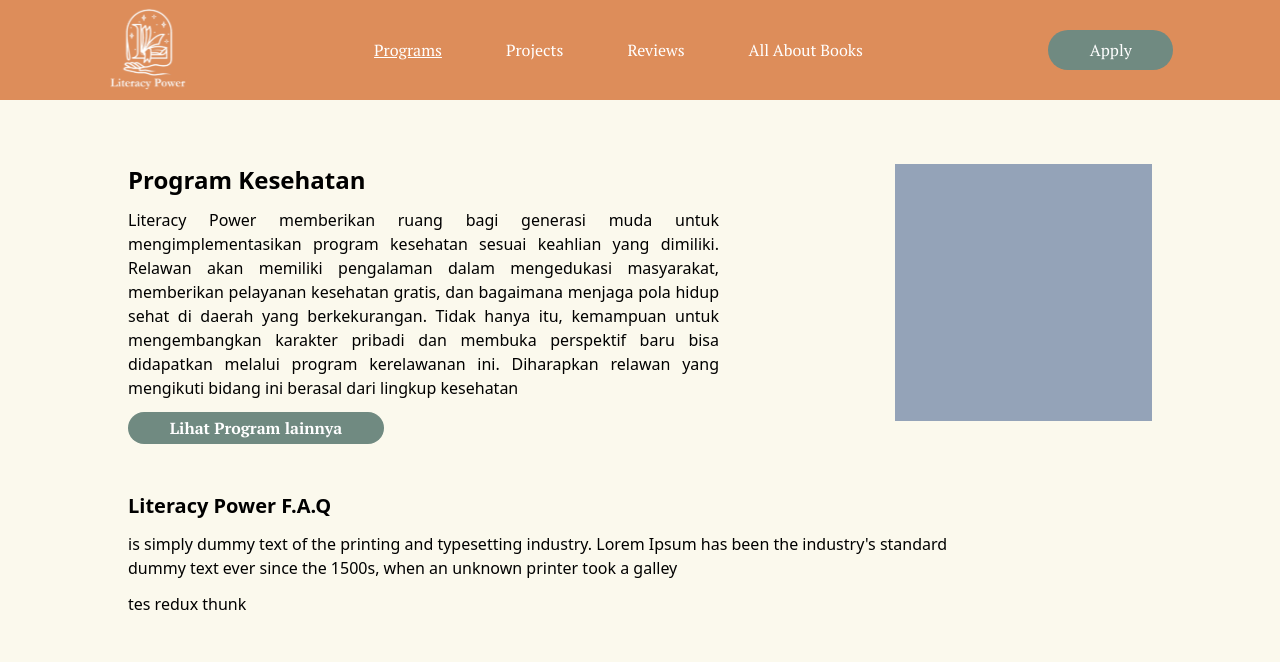
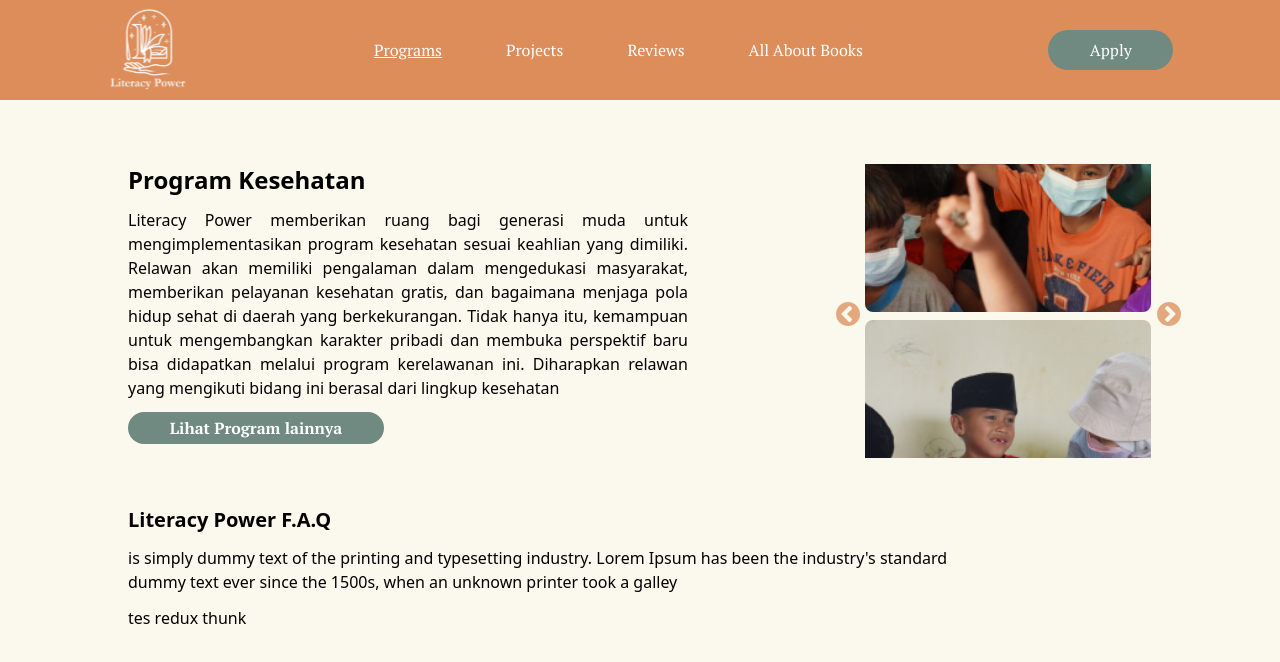
Before and after one commit to literacypowerdev/literacypowerindonesia, a Next.js app: page /programs/kesehatan in a window 1280 px wide. Shown: the top 662 px of the page. Built offline with nearby package versions, Linux system fonts and the light colour scheme; no server answers.

Commit message:
verticalslider

```diff
--- /dev/null
+++ b/components/molecules/VerticalSlider/index.tsx
@@ -0,0 +1,52 @@
+import Image from 'next/image';
+import React from 'react'
+import Slider from 'react-slick'
+
+
+const VerticalSlider = () => {
+
+    const images = [
+        "/images/fotoslider1.png",
+        "/images/fotoslider2.png",
+        "/images/fotoslider3.png",
+        "/images/fotoslider4.png",
+        "/images/fotoslider5.png",
+        "/images/fotoslider6.png",
+    ];
+
+    const settings = {
+        infinite: true,
+        slidesToShow: 1,
+        slidesToScroll: 1,
+        vertical: true,
+        autoplay: true,
+        speed: 1000,
+        autoplaySpeed: 5000,
+        verticalSwiping: true,
+        beforeChange: function (currentSlide: any, nextSlide: any) {
+            console.log("before change", currentSlide, nextSlide);
+        },
+        afterChange: function (currentSlide: any) {
+            console.log("after change", currentSlide);
+        }
+    };
+    return (
+        <div className='w-72'>
+            <Slider {...settings}>
+                {images.map((image) => (
+                    <div className="">
+                        <Image
+                            className="object-cover z-10 rounded-lg"
+                            width={300}
+                            height={300}
+                            src={image}
+                            alt="Dokumentasi"
+                        />
+                    </div>
+                ))}
+            </Slider>
+        </div>
+    )
+}
+
+export default VerticalSlider
--- a/pages/programs/kesehatan.tsx
+++ b/pages/programs/kesehatan.tsx
@@ -4,14 +4,20 @@ import Navbar from '../../components/organisms/Navbar'
 import { useAppDispatch, useAppSelector } from '../../utils/hooks'
 import type { AppDispatch, RootState } from '../../store'
 import { getDampak } from '../../store/dampakData/dampakSlice'
+import VerticalSlider from '../../components/molecules/VerticalSlider'
 
 const kesehatan = () => {
     const headingContent = 'Literacy Power memberikan ruang bagi generasi muda untuk mengimplementasikan program kesehatan sesuai keahlian yang dimiliki. Relawan akan memiliki pengalaman dalam mengedukasi masyarakat, memberikan pelayanan kesehatan gratis, dan bagaimana menjaga pola hidup sehat di daerah yang berkekurangan. Tidak hanya itu, kemampuan untuk mengembangkan karakter pribadi dan membuka perspektif baru bisa didapatkan melalui program kerelawanan ini. Diharapkan relawan yang mengikuti bidang ini berasal dari lingkup kesehatan'
 
+    const dispatch = useAppDispatch();
+    useEffect(() => {
+        dispatch(getDampak());
+    },[])
+
     return (
         <>
             <Navbar active='Programs' />
-            <div className='container m-auto mt-16'>
+            <div className='container m-auto mt-16 xl:text-2xl'>
                 <div className='heading flex flex-col-reverse md:flex-row'>
                     <div className='left md:pr-44 flex flex-col gap-3'>
                         <h1 className='text-2xl font-bold'>
@@ -26,7 +32,7 @@ const kesehatan = () => {
                     </div>
                     <div className='right'>
                         {/* vertical slider */}
-                        <div className='w-[257px] h-[257px] bg-slate-400'></div>
+                        <VerticalSlider />
                     </div>
                 </div>
                 <div className=''>
@@ -45,7 +51,8 @@ const kesehatan = () => {
                         <div className='accordion'>
                             tes redux thunk
                         </div>
-
+                        <div>
+                        </div>
 
                     </div>
                 </div>
--- a/store/dampakData/dampakSlice.ts
+++ b/store/dampakData/dampakSlice.ts
@@ -5,7 +5,7 @@ import DampakModel from '../../utils/type'
 
 export const getDampak = createAsyncThunk("dampak/getDampak", async (data, thunkApi) => {
     try {
-        const response = await axios.get<DampakModel[]>("https://jsonplaceholder.typicode.com/posts?_limit=10");
+        const response = await axios.get<DampakModel[]>("https://literacy-power.herokuapp.com/dampak");
         return response.data
     } catch (error: any) {
         const message = error.message;
```
